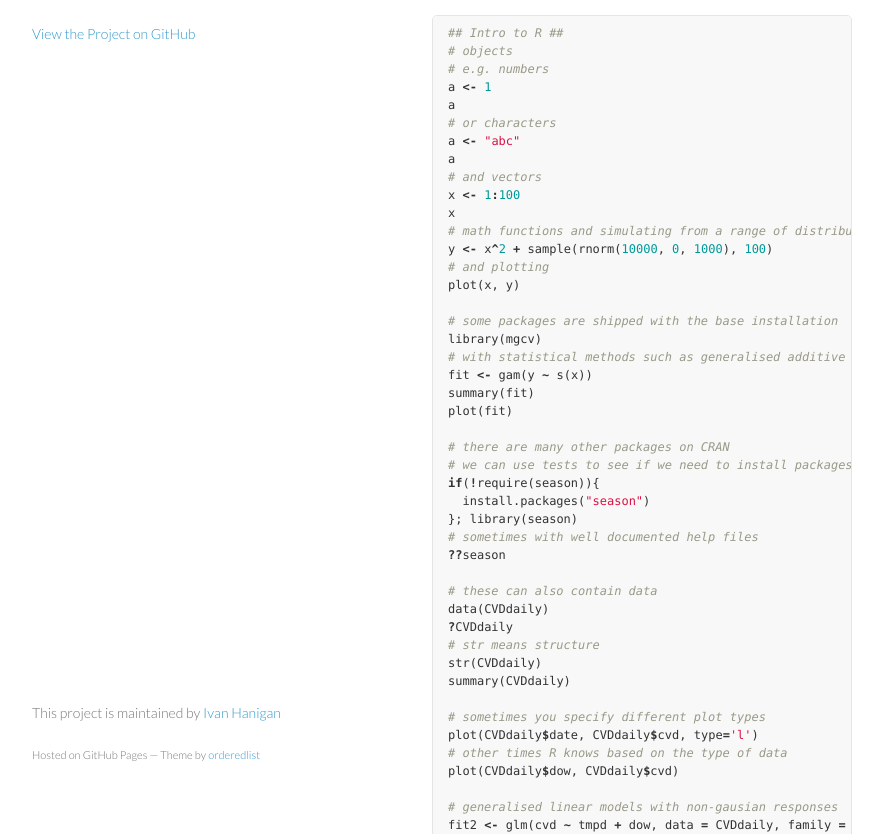
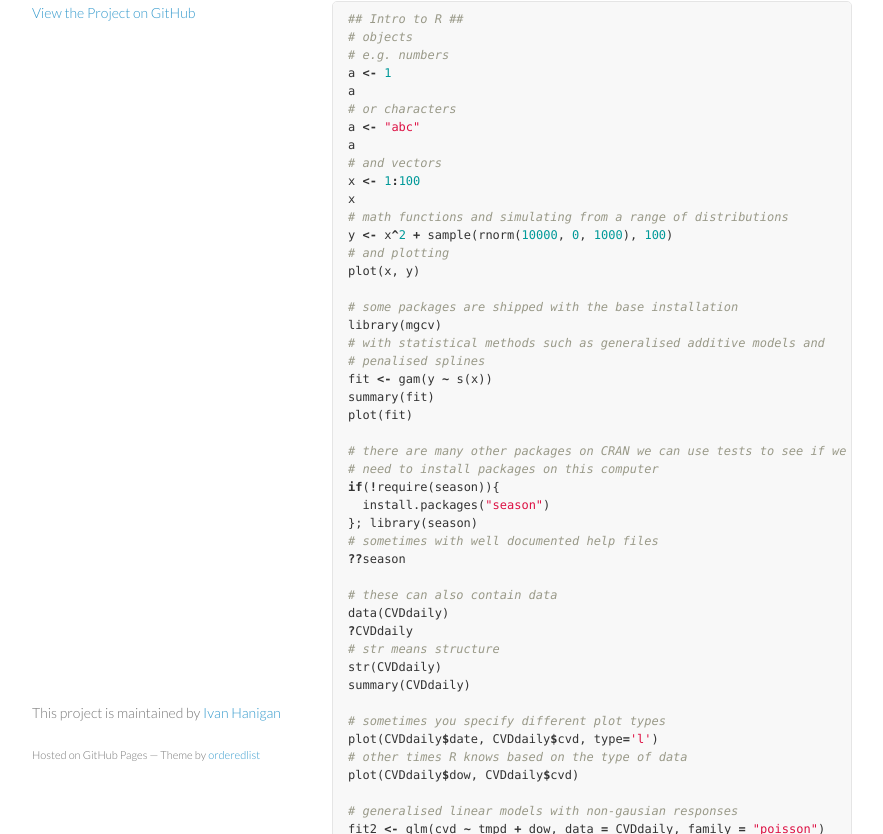
Before and after one commit to ivanhanigan/spatiotemporal-multilevel-models, a Jekyll site: the page built from intro-to-r.md, in a window 1280 px wide and 1400 px high, cut to the strip 566-1400 px from the top of the window. Shown: the whole strip, without its empty margins (178-1061 px from the left). Built offline with Jekyll 4.4.1, drawn with Linux system fonts in a browser that asks for light colours; comment, search, counter and statistics services are not loaded; some of the changed text lies outside the part shown.

Commit message:
add some minor changes

```diff
--- a/_layouts/default.html
+++ b/_layouts/default.html
@@ -20,10 +20,10 @@
         </strong>
 
         <!-- <h1>Minimal</h1> -->
-        <p>An open notebook by Ivan Hanigan and Tom Cochrane</p>
+        <p>An open notebook by <a href="http://ivanhanigan.github.io/">Ivan Hanigan</a></p>
         <p><a href="README.html">README</a></p>
-        <p><a href="https://rstudio.coesra.org.au"><small>&nbsp&nbsp&nbsp&nbsp|---<font color="red">Rstudio Login</font></small></a></p>
-        <p><a href="https://support.rstudio.com/hc/en-us/sections/200107586-Using-RStudio"><small>&nbsp&nbsp&nbsp&nbsp|---Rstudio Instructions</small></a></p>
+        <p><a href="https://coesra.org.au", target="_blank"><small>&nbsp&nbsp&nbsp&nbsp|---<font color="red">CoESRA Login</font></small></a></p>
+        <p><a href="https://support.rstudio.com/hc/en-us/sections/200107586-Using-RStudio", target="_blank"><small>&nbsp&nbsp&nbsp&nbsp|---CoESRA Instructions</small></a></p>
         <p><a href="intro-to-r.html">1. Introduction to R</a></p>
         <p><a href="general-regression-vs-mixed-effects.html">2. General regression vs mixed-effects</a></p>
         <p><a href="schools.html">3. Schools</a></p>
--- a/intro-to-r.md
+++ b/intro-to-r.md
@@ -3,10 +3,10 @@
 title: Introduction to R
 ---
 
-Download this script [here](./intro-to-r.R)
+<iframe style="border: none;" height="400" width="600" src="./images/20190312_data_inventory.mp4"></iframe>
 
 
-<iframe style="border: none;" height="400" width="600" src="./GMT20181019-002609_CAR-webinar_1920x1200.mp4"></iframe>
+Download this script [here](./intro-to-r.R)
 
 
 {% highlight r %}
@@ -28,13 +28,14 @@
 
 # some packages are shipped with the base installation
 library(mgcv)
-# with statistical methods such as generalised additive models and penalised splines
+# with statistical methods such as generalised additive models and
+# penalised splines
 fit <- gam(y ~ s(x))
 summary(fit)
 plot(fit)
 
-# there are many other packages on CRAN
-# we can use tests to see if we need to install packages on this computer
+# there are many other packages on CRAN we can use tests to see if we
+# need to install packages on this computer
 if(!require(season)){
   install.packages("season")
 }; library(season)
@@ -62,7 +63,8 @@
 
 # and so are parametric smoothing splines
 library(splines)
-fit3 <- glm(cvd ~ ns(tmpd, df = 4) + dow, data = CVDdaily, family = "poisson")
+fit3 <- glm(cvd ~ ns(tmpd, df = 4) + dow,
+            data = CVDdaily, family = "poisson")
 summary(fit3)
 
 # partial residual plots are fun
--- a/stylesheets/styles.css
+++ b/stylesheets/styles.css
@@ -160,7 +160,7 @@
 }
 
 section {
-  width:500px;
+  width:600px;
   float:right;
   padding-bottom:50px;
 }
```
Also changed, not shown: spatiotemporal-multilevel-models.org (+14 -8 lines), 3 other files.
